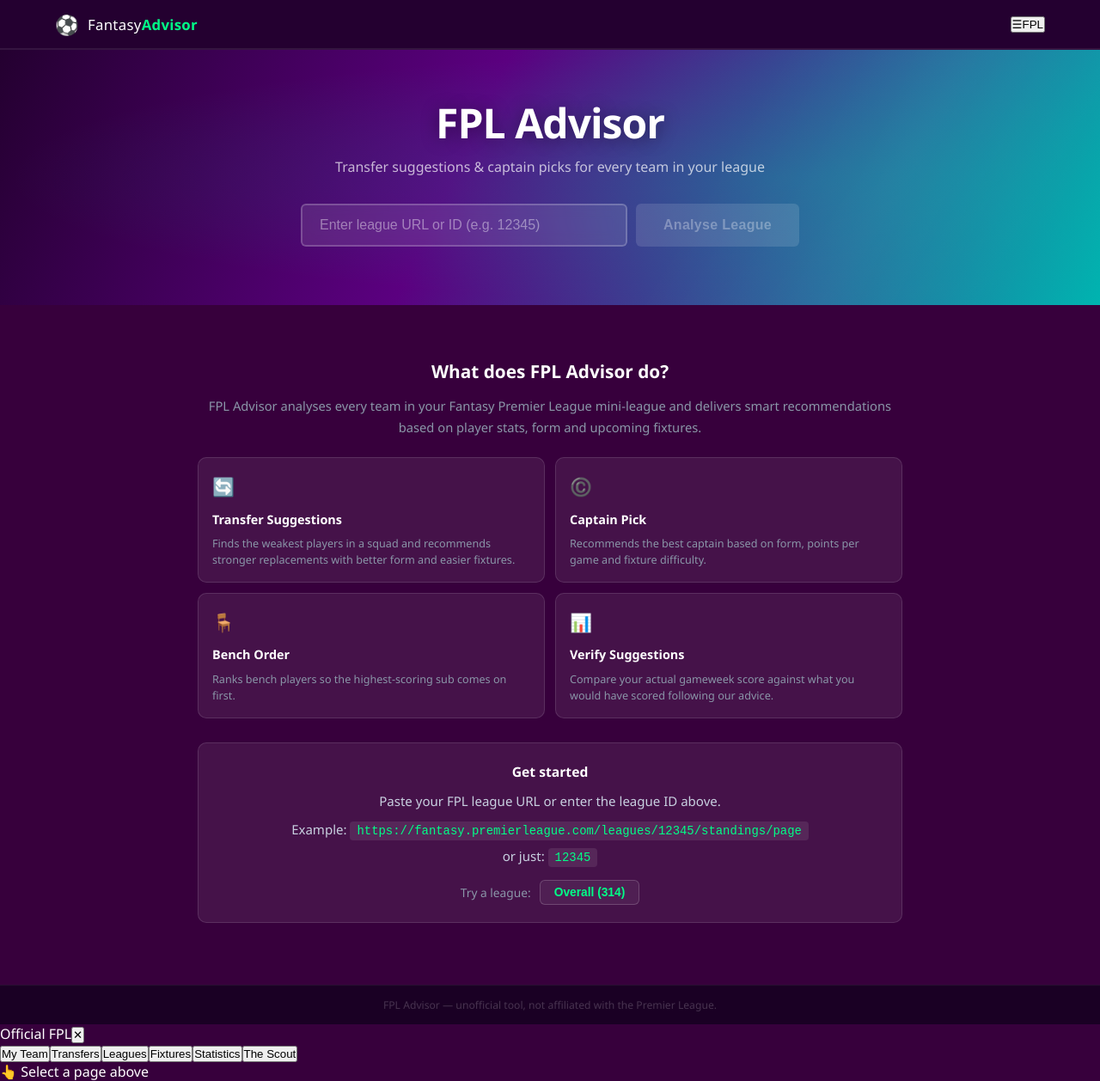
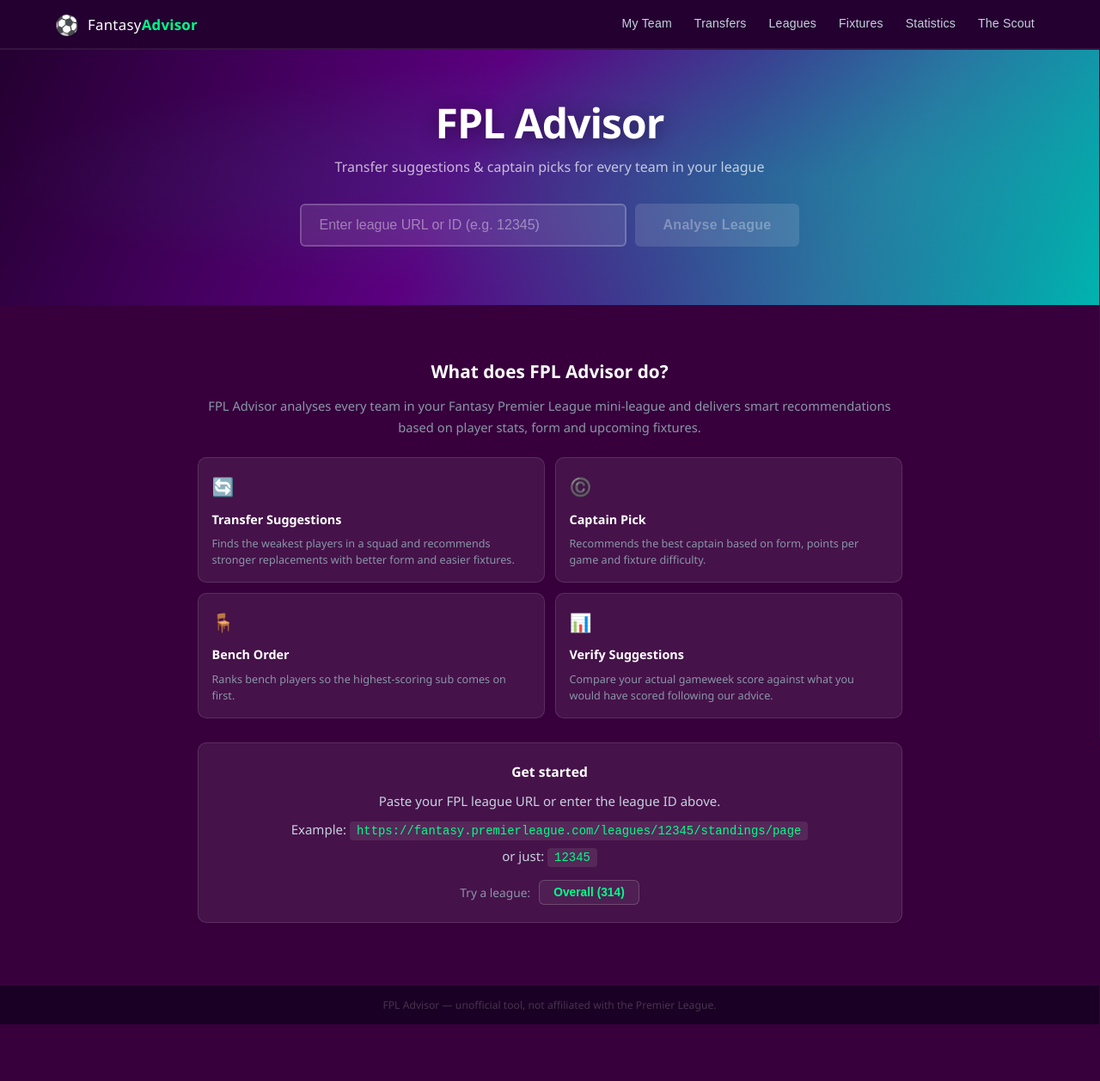
Before and after one commit to oscarkav/fpl-advisor, a React (Vite) app in the folder frontend/: page / in a window 1280 px wide. Shown: the whole page at 86% size. After the commit the page ends 1192 px from the top, so only its background shows below. Built offline with nearby package versions, Linux system fonts and the light colour scheme.

Commit message:
feat: nav links in top bar, click opens FPL page in right panel

```diff
--- a/frontend/src/App.jsx
+++ b/frontend/src/App.jsx
@@ -172,11 +172,11 @@
   const [sidebar, setSidebar] = useState({ open: false, url: null, label: '' })
 
   function openSidebar(link) {
-    setSidebar(s => ({ ...s, url: link.url, label: link.label }))
-  }
-
-  function toggleSidebar() {
-    setSidebar(s => ({ ...s, open: !s.open }))
+    setSidebar(s =>
+      s.open && s.url === link.url
+        ? { open: false, url: null, label: '' }
+        : { open: true, url: link.url, label: link.label }
+    )
   }
 
   function closeSidebar() {
@@ -227,12 +227,12 @@
   if (page === 'comparison') {
     return (
       <div className="fpl-page">
-        <SiteHeader sidebar={sidebar} onToggle={toggleSidebar} />
+        <SiteHeader sidebar={sidebar} onNavClick={openSidebar} />
         <div className={`fpl-body${sidebar.open ? ' sidebar-open' : ''}`}>
           <div className="fpl-content">
             <ComparisonPage onBack={() => setPage('main')} />
           </div>
-          <Sidebar sidebar={sidebar} onNavClick={openSidebar} onClose={closeSidebar} />
+          <Sidebar sidebar={sidebar} onClose={closeSidebar} />
         </div>
       </div>
     )
@@ -240,7 +240,7 @@
 
   return (
     <div className="fpl-page">
-      <SiteHeader sidebar={sidebar} onToggle={toggleSidebar} />
+      <SiteHeader sidebar={sidebar} onNavClick={openSidebar} />
 
       <div className={`fpl-body${sidebar.open ? ' sidebar-open' : ''}`}>
         <div className="fpl-main-col">
@@ -350,13 +350,13 @@
         <p>FPL Advisor — unofficial tool, not affiliated with the Premier League.</p>
       </footer>
         </div>{/* end fpl-main-col */}
-        <Sidebar sidebar={sidebar} onNavClick={openSidebar} onClose={closeSidebar} />
+          <Sidebar sidebar={sidebar} onClose={closeSidebar} />
       </div>{/* end fpl-body */}
     </div>
   )
 }
 
-function SiteHeader({ sidebar, onToggle }) {
+function SiteHeader({ sidebar, onNavClick }) {
   return (
     <nav className="fpl-nav">
       <div className="fpl-nav-inner">
@@ -364,53 +364,37 @@
           <span className="fpl-nav-ball">⚽</span>
           <span className="fpl-nav-brand">Fantasy<strong>Advisor</strong></span>
         </div>
-        <button
-          className={`fpl-nav-toggle${sidebar.open ? ' active' : ''}`}
-          onClick={onToggle}
-          title={sidebar.open ? 'Close FPL panel' : 'Open FPL panel'}
-        >
-          <span className="fpl-nav-toggle-icon">{sidebar.open ? '✕' : '☰'}</span>
-          <span className="fpl-nav-toggle-label">FPL</span>
-        </button>
+        <div className="fpl-nav-links">
+          {NAV_LINKS.map(link => (
+            <button
+              key={link.url}
+              className={`fpl-nav-link${sidebar.open && sidebar.url === link.url ? ' active' : ''}`}
+              onClick={() => onNavClick(link)}
+            >
+              {link.label}
+            </button>
+          ))}
+        </div>
       </div>
     </nav>
   )
 }
 
-function Sidebar({ sidebar, onNavClick, onClose }) {
+function Sidebar({ sidebar, onClose }) {
   return (
     <aside className={`fpl-sidebar${sidebar.open ? ' open' : ''}`}>
       <div className="fpl-sidebar-header">
-        <span className="fpl-sidebar-title">Official FPL</span>
+        <span className="fpl-sidebar-title">{sidebar.label}</span>
         <button className="fpl-sidebar-close" onClick={onClose} title="Close">✕</button>
       </div>
-
-      {/* Link menu */}
-      <nav className="fpl-sidebar-menu">
-        {NAV_LINKS.map(link => (
-          <button
-            key={link.url}
-            className={`fpl-sidebar-link${sidebar.url === link.url ? ' active' : ''}`}
-            onClick={() => onNavClick(link)}
-          >
-            {link.label}
-          </button>
-        ))}
-      </nav>
-
-      {/* Iframe panel */}
-      {sidebar.url ? (
+      {sidebar.url && (
         <iframe
           key={sidebar.url}
           src={sidebar.url}
           title={sidebar.label}
           className="fpl-sidebar-iframe"
-          sandbox="allow-scripts allow-same-origin allow-forms"
+          sandbox="allow-scripts allow-same-origin allow-forms allow-popups"
         />
-      ) : (
-        <div className="fpl-sidebar-placeholder">
-          <span>👆 Select a page above</span>
-        </div>
       )}
     </aside>
   )
--- a/frontend/src/index.css
+++ b/frontend/src/index.css
@@ -53,16 +53,6 @@
 .fpl-nav-ball { font-size: 1.4rem; }
 .fpl-nav-brand { font-size: 1.05rem; color: var(--fpl-white); letter-spacing: 0.3px; }
 .fpl-nav-brand strong { color: var(--fpl-green); font-weight: 800; }
-
-.fpl-nav-links { display: flex; gap: 24px; }
-.fpl-nav-links a {
-  color: var(--fpl-grey);
-  text-decoration: none;
-  font-size: 0.85rem;
-  font-weight: 500;
-  transition: color 0.2s;
-}
-.fpl-nav-links a:hover { color: var(--fpl-white); }
 
 /* ══ HERO ══ */
 .fpl-hero {
@@ -484,60 +474,53 @@
 .fdr-bar-track { background: rgba(255,255,255,0.07); border-radius: 4px; height: 8px; width: 100%; min-width: 110px; overflow: hidden; }
 .fdr-bar-fill { height: 100%; border-radius: 4px; transition: width 0.4s ease; }
 
-/* ── Responsive ── */
-@media (max-width: 700px) {
-
-/* ══ SIDEBAR + BODY LAYOUT ══ */
+/* ══ BODY + SIDEBAR LAYOUT ══ */
 
 .fpl-body {
   display: flex;
   flex-direction: row;
   flex: 1;
-  position: relative;
+  align-items: flex-start;
   overflow: hidden;
-  align-items: flex-start;
 }
 
-/* Main column — full width by default, shrinks left when sidebar opens */
+/* Main column — full width by default, collapses left when sidebar opens */
 .fpl-main-col {
   flex: 1;
   min-width: 0;
   display: flex;
   flex-direction: column;
   overflow-x: hidden;
-  overflow-y: auto;
-  transition: max-width 0.28s cubic-bezier(0.4,0,0.2,1),
-              flex 0.28s cubic-bezier(0.4,0,0.2,1);
+  transition: flex 0.3s cubic-bezier(0.4,0,0.2,1),
+              max-width 0.3s cubic-bezier(0.4,0,0.2,1);
 }
 
 .fpl-body.sidebar-open .fpl-main-col {
-  flex: 0 0 400px;
-  max-width: 400px;
+  flex: 0 0 420px;
+  max-width: 420px;
   overflow-y: auto;
   height: calc(100vh - 56px);
   position: sticky;
   top: 56px;
 }
 
-/* Sidebar — hidden by default, fills right when open */
+/* Sidebar — hidden, expands right when open */
 .fpl-sidebar {
   flex: 0 0 0;
-  width: 0;
+  min-width: 0;
+  overflow: hidden;
+  display: flex;
+  flex-direction: column;
   background: #1a0024;
   border-left: 1px solid rgba(255,255,255,0.08);
-  display: flex;
-  flex-direction: column;
-  overflow: hidden;
-  transition: flex-basis 0.28s cubic-bezier(0.4,0,0.2,1);
   position: sticky;
   top: 56px;
   height: calc(100vh - 56px);
+  transition: flex-basis 0.3s cubic-bezier(0.4,0,0.2,1);
 }
 
 .fpl-sidebar.open {
   flex: 1 1 0;
-  width: auto;
-  min-width: 0;
 }
 
 .fpl-sidebar-header {
@@ -577,103 +560,56 @@
   width: 100%;
   border: none;
   background: var(--fpl-purple);
-  color-scheme: dark;
 }
 
-/* ── Nav toggle button ── */
-.fpl-nav-toggle {
-  background: rgba(255,255,255,0.08);
-  border: 1px solid rgba(255,255,255,0.15);
-  color: var(--fpl-grey);
-  font-size: 0.85rem;
-  font-weight: 600;
-  cursor: pointer;
+/* ── Nav links ── */
+.fpl-nav-links {
   display: flex;
+  gap: 2px;
   align-items: center;
-  gap: 7px;
-  padding: 7px 14px;
-  border-radius: 6px;
-  transition: background 0.15s, color 0.15s, border-color 0.15s;
 }
 
-.fpl-nav-toggle:hover {
-  color: var(--fpl-white);
-  background: rgba(255,255,255,0.13);
-  border-color: rgba(255,255,255,0.25);
-}
-
-.fpl-nav-toggle.active {
-  color: var(--fpl-green);
-  background: rgba(0,255,135,0.1);
-  border-color: rgba(0,255,135,0.3);
-}
-
-.fpl-nav-toggle-icon { font-size: 1rem; line-height: 1; }
-.fpl-nav-toggle-label { font-size: 0.82rem; letter-spacing: 0.3px; }
-
-/* ── Sidebar menu ── */
-.fpl-sidebar-menu {
-  display: flex;
-  flex-direction: column;
-  gap: 2px;
-  padding: 10px 8px;
-  border-bottom: 1px solid rgba(255,255,255,0.08);
-  flex-shrink: 0;
-}
-
-.fpl-sidebar-link {
-  display: flex;
-  align-items: center;
-  padding: 10px 12px;
-  border-radius: 6px;
+.fpl-nav-link {
+  background: none;
   border: none;
-  background: none;
+  border-bottom: 2px solid transparent;
   color: var(--fpl-grey);
   font-size: 0.88rem;
   font-weight: 500;
   cursor: pointer;
-  text-align: left;
-  transition: background 0.15s, color 0.15s;
-  width: 100%;
+  padding: 6px 12px;
+  transition: color 0.15s, border-color 0.15s;
+  white-space: nowrap;
+  letter-spacing: 0.2px;
 }
 
-.fpl-sidebar-link:hover {
-  background: rgba(255,255,255,0.08);
+.fpl-nav-link:hover {
   color: var(--fpl-white);
 }
 
-.fpl-sidebar-link.active {
-  background: rgba(0,255,135,0.1);
+.fpl-nav-link.active {
   color: var(--fpl-green);
-}
-
-.fpl-sidebar-link-icon { font-size: 1rem; flex-shrink: 0; }
-
-.fpl-sidebar-placeholder {
-  flex: 1;
-  display: flex;
-  align-items: center;
-  justify-content: center;
-  color: rgba(255,255,255,0.2);
-  font-size: 0.9rem;
+  border-bottom-color: var(--fpl-green);
 }
 
 /* ── Responsive ── */
-@media (max-width: 700px) {
+@media (max-width: 800px) {
   .fpl-hero-title { font-size: 2rem; }
-  .fpl-nav-toggle-label { display: none; }
+  .fpl-nav-links  { gap: 0; }
+  .fpl-nav-link   { font-size: 0.72rem; padding: 5px 6px; }
   .scout-grid     { grid-template-columns: 1fr 1fr; }
   .countdown-grid { gap: 8px; }
   .countdown-unit { min-width: 54px; padding: 8px 10px; }
   .countdown-unit span { font-size: 1.5rem; }
   .fdr-bar-track  { min-width: 60px; }
 
-  /* Sidebar overlays full screen on mobile */
+  /* On mobile sidebar overlays full screen */
   .fpl-body.sidebar-open .fpl-main-col {
-    flex: none;
+    flex: 1;
     max-width: 100%;
     height: auto;
     position: static;
+    overflow-y: visible;
   }
 
   .fpl-sidebar.open {
@@ -682,9 +618,7 @@
     left: 0;
     right: 0;
     height: calc(100vh - 56px);
+    z-index: 200;
     flex: none;
-    width: 100vw;
-    z-index: 200;
-    box-shadow: none;
   }
 }
```
